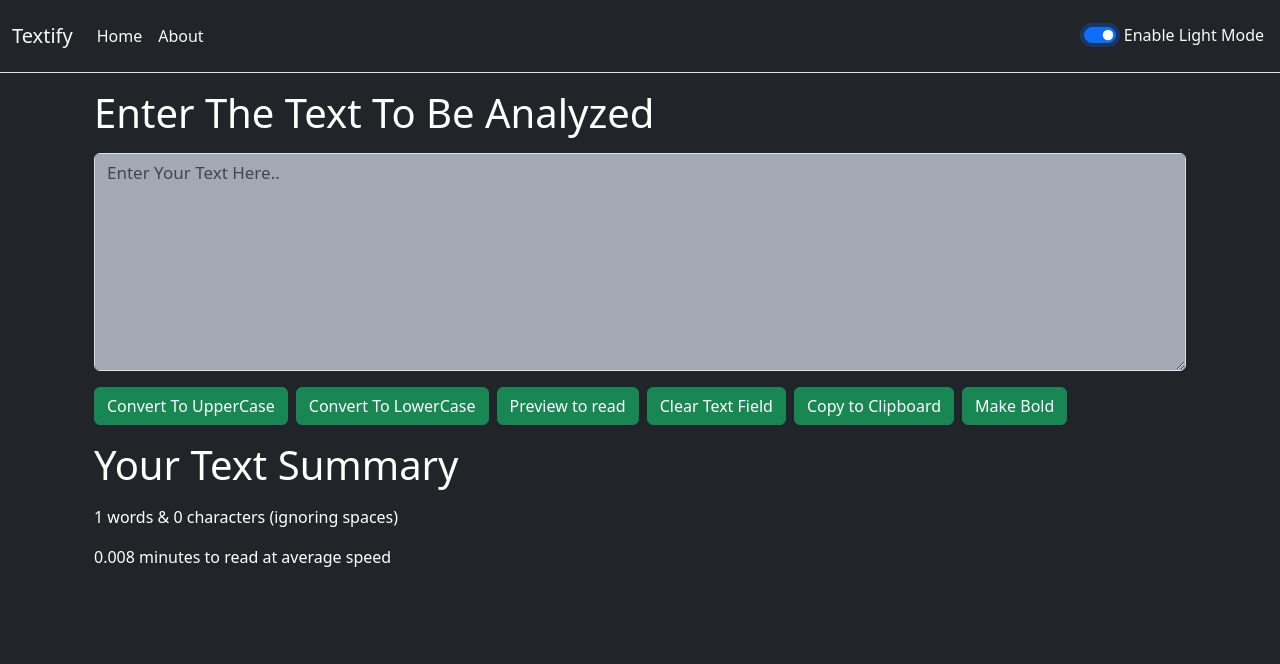
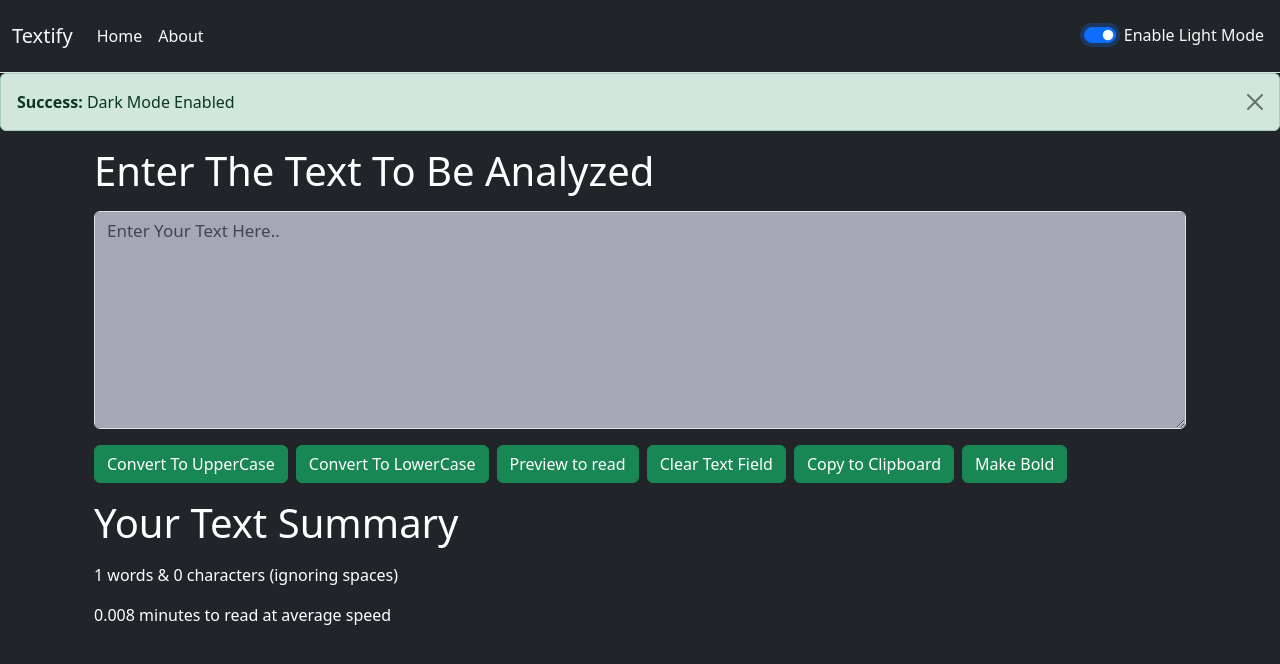
Before and after one commit to yadavmangesh07/Text-Utility-Web-App, a React (Create React App) app: page / in a window 1280 px wide. Both pictures are taken after a click on the switch "Enable Dark Mode". Shown: the top 664 px of the page. Built offline with nearby package versions, Linux system fonts and the light colour scheme.

Commit message:
Added Alert For Mode Changing

```diff
--- a/src/App.js
+++ b/src/App.js
@@ -1,13 +1,24 @@
 import './App.css';
 import NavBar from './component/NavBar';
 import TextForm from './component/TextForm';
+import Alert from './component/Alert';
 import React, { useState } from 'react';
+
+
 
 function App() {
   const [mode, setMode] = useState('light');
   const [text, setText] = useState('dark');
   const [btnText, setBtnText] = useState('Dark');
   const [isBold, setIsBold] = useState(false);
+  const [alert, setAlert] = useState(null);
+const showAlert=(message,type)=>{
+  setAlert({
+    msg:message,
+    typ:type
+  })
+}
+
 
   const changeMode = () => {
     if (mode === 'dark') {
@@ -16,18 +27,21 @@ function App() {
       setBtnText('Dark');
       document.body.style.backgroundColor = "white";
       document.body.style.color = "#212529";
+      showAlert('Light Mode Enabled','success');
     } else {
       setMode('dark');
       setText('light');
       setBtnText('Light');
       document.body.style.backgroundColor = "#212529";
       document.body.style.color = "white";
+      showAlert('Dark Mode Enabled','success');
     }
   };
 
   return (
     <>
       <NavBar title="Textify" about="About" mode1={mode} textColor={text} buttonText={btnText} toggleMode={changeMode} />
+      <Alert alert={alert}/>
       <div className="container">
         <TextForm heading="Enter The Text To Be Analyzed" isBold={isBold} setIsBold={setIsBold} mode1={mode}/>
       </div>
--- /dev/null
+++ b/src/component/Alert.js
@@ -0,0 +1,18 @@
+import React from 'react'
+
+export default function Alert(props) {
+    const capitalize=(word)=>{
+        const str=word.toLowerCase();
+        return str.charAt(0).toUpperCase()+str.slice(1)+':';
+
+    }
+    return (
+        props.alert &&
+            <div className={`alert alert-${props.alert.typ} alert-dismissible fade show`} role="alert">
+  <strong>{capitalize(props.alert.typ)}</strong> {props.alert.msg}
+  <button type="button" class="btn-close" data-bs-dismiss="alert" aria-label="Close"></button>
+</div>
+
+
+    )
+}
```
Also changed, not shown: 1 other file (tests, documents, lock files or other folders).
